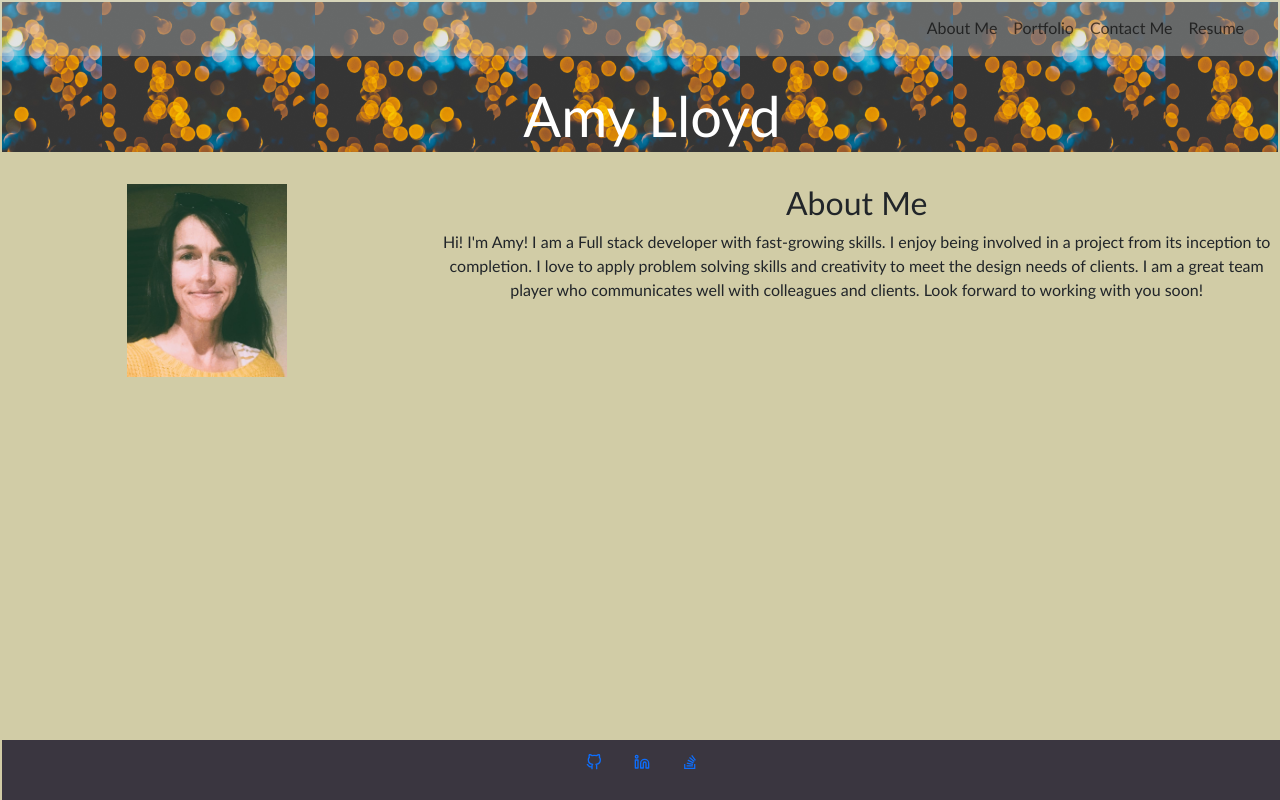
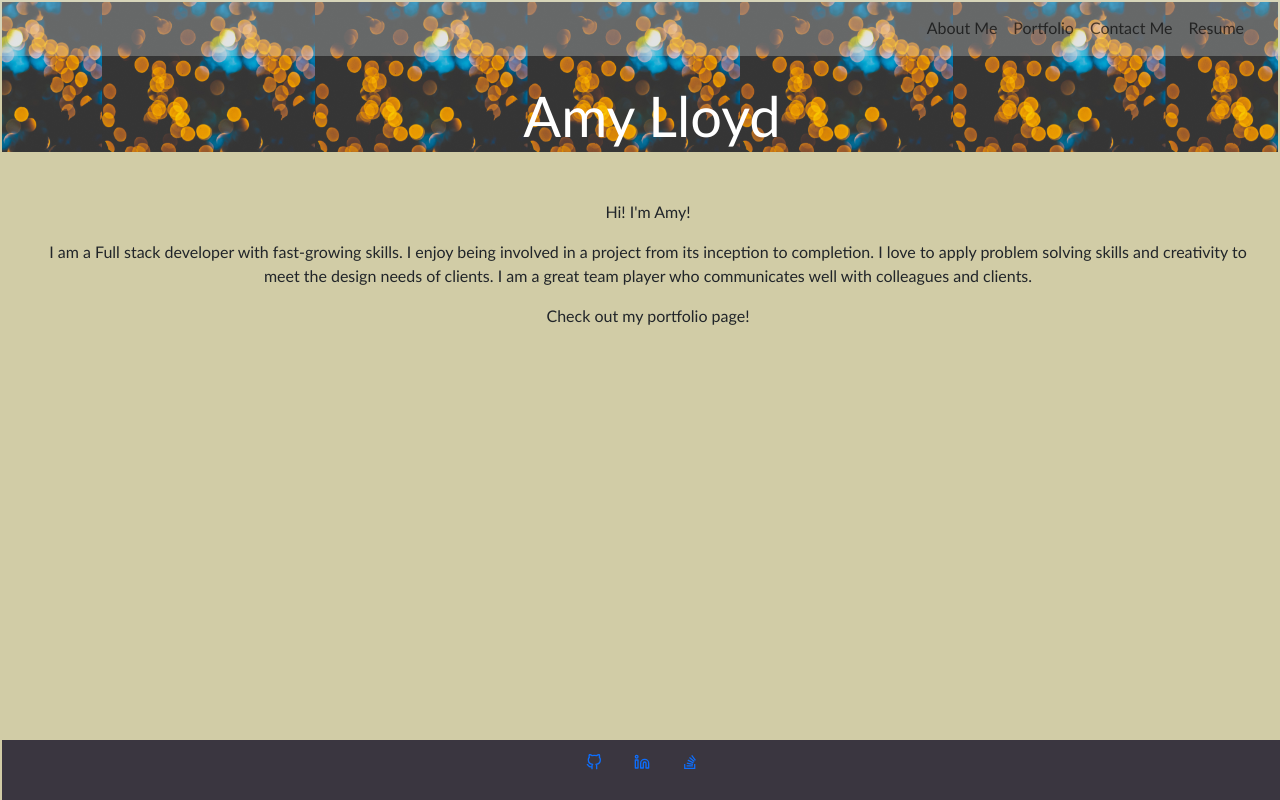
Before and after one commit to AmyLloyd/React-Portfolio, a React (Vite) app: page / in a window 1280 px wide. Built offline with nearby package versions, Linux system fonts and the light colour scheme.

Commit message:
remove photo

```diff
--- a/src/components/pages/About.jsx
+++ b/src/components/pages/About.jsx
@@ -46,19 +46,18 @@
 export default function About() {
   return (
     <div className="row">
-      <div className="col-sm-6 col-md-6 col-lg-4">
+      {/*<div className="col-sm-6 col-md-6 col-lg-4">*/}
         {/* Column for the image */}
-        <img className="css-img mx-auto" src="/assets/headshot-filmstyle.jpg" alt="Headshot" />
-      </div>
-      <div className="col-sm-6 col-md-6 col-lg-8">
+        {/* <img className="css-img mx-auto" src="/assets/headshot-filmstyle.jpg" alt="Headshot" /> */}
+     {/* </div>*/}
+      <div className="ms-2  p-5">
         {/* Column for the paragraph */}
         <div>
-          <h2>About Me</h2>
           <p>
             Hi! I'm Amy!
-            I am a Full stack developer with fast-growing skills. I enjoy being involved in a project from its inception to completion. I love to apply problem solving skills and creativity to meet the design needs of clients. I am a great team player who communicates well with colleagues and clients.
-            Look forward to working with you soon!
           </p>
+          <p> I am a Full stack developer with fast-growing skills. I enjoy being involved in a project from its inception to completion. I love to apply problem solving skills and creativity to meet the design needs of clients. I am a great team player who communicates well with colleagues and clients. </p>
+          <p> Check out my portfolio page!</p>
         </div>
       </div>
     </div>
```
